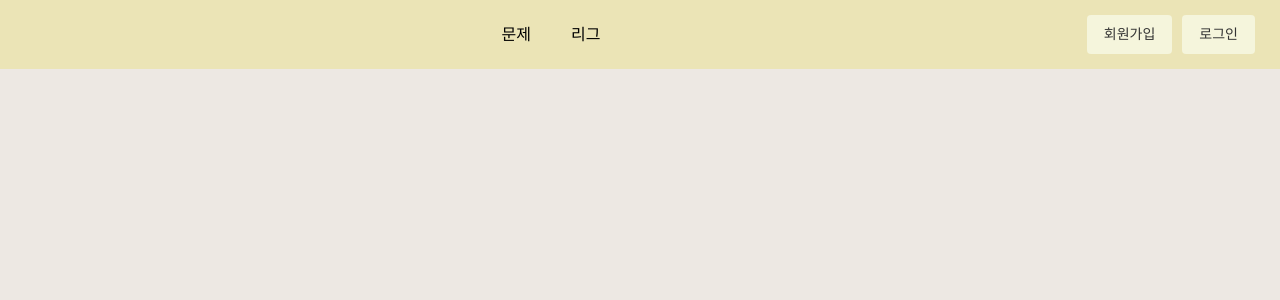
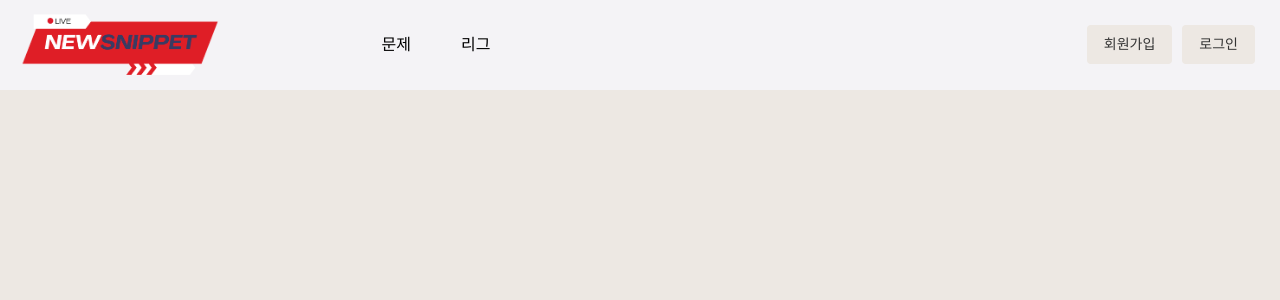
Before and after one commit to beyond-sw-camp/be04-4th-Triumers-Newsnippet, a Vue app: page / in a window 1280 px wide. Shown: the top 300 px of the page. Built offline with nearby package versions, Linux system fonts and the light colour scheme.

Commit message:
design(Header) : 헤더 css 및 로고 적용

```diff
--- a/src/views/Header.vue
+++ b/src/views/Header.vue
@@ -2,7 +2,7 @@
   <header class="header">
     <div class="header-left">
       <div class="logo">
-        <!-- <img src="@/components/images/newsnippet_logo.png" alt="Newsnippet Logo" /> -->
+        <img src="@/assets/images/newsnippetLogo.png" alt="Newsnippet Logo" @click="navigateTo('')"/>
       </div>
     </div>
     <nav class="header-nav">
@@ -87,7 +87,7 @@ const emit = defineEmits(['logout']);
     justify-content: space-between;
     align-items: center;
     padding: 10px 20px;
-    background-color: #ebe4b6;
+    background-color: #F4F3F6;
     color: #000;
     width: 100%;
   }
@@ -103,6 +103,10 @@ const emit = defineEmits(['logout']);
     font-weight: bold;
   }
 
+.logo > img{
+  width: 200px;
+}
+
   .header-nav {
     display: flex;
     align-items: center;
@@ -111,11 +115,11 @@ const emit = defineEmits(['logout']);
   .menu-items {
     display: flex;
     align-items: center;
-    margin-left: 20px; /* 메뉴 아이템을 왼쪽으로 이동 */
+    margin-right: 400px; /* 메뉴 아이템을 왼쪽으로 이동 */
   }
 
   .menu-item {
-    margin-right: 20px;
+    margin-right: 30px;
     position: relative;
     cursor: pointer;
     color: #000000;
@@ -159,12 +163,12 @@ const emit = defineEmits(['logout']);
 
   .btn-beige {
     margin: 5px;
-    background-color: #f5f5dc;
+    background-color: #EDE8E3;
     color: #333;
   }
 
   .btn-beige:hover {
-    background-color: #e9e9c9;
+    background-color: #cac5bf;
   }
 
   body, html {
```
Also changed, not shown: src/assets/images/newsnippetLogo.png (added).
